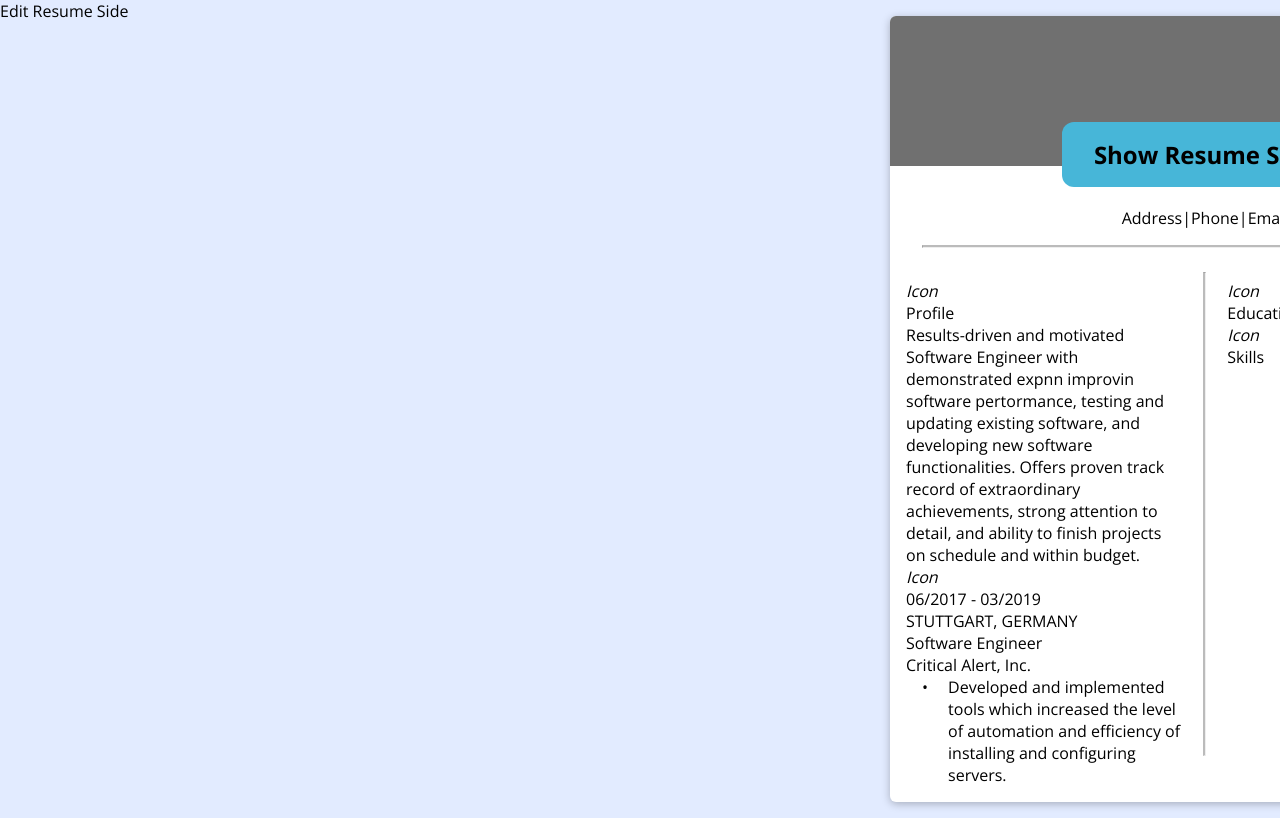
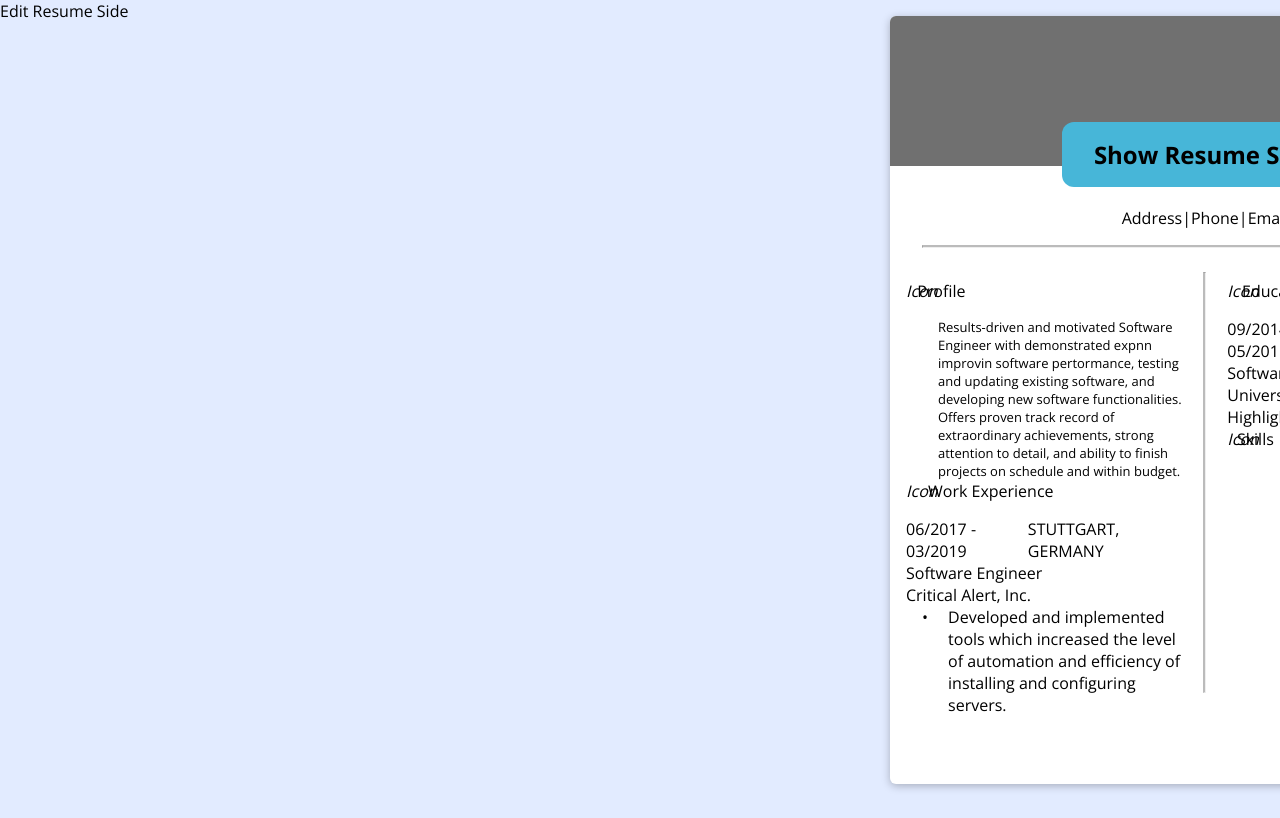
Before and after one commit to K-Mac-Sempreezy/CV, a React (Create React App) app: page / in a window 1280 px wide. Shown: the top 818 px of the page. Built offline with nearby package versions, Linux system fonts and the light colour scheme.

Commit message:
profile.css

```diff
--- a/src/components/ui-elements/icon.css
+++ b/src/components/ui-elements/icon.css
@@ -0,0 +1,5 @@
+/* import icons from somewhere: profile, work experience, education, skills */
+
+.icon {
+  width: 14%;
+}
--- a/src/components/ui-elements/icon.js
+++ b/src/components/ui-elements/icon.js
@@ -1,7 +1,9 @@
 import React from 'react';
 
+import './icon.css';
+
 const Icon = props => {
-  return <i className={`icon ${props.className}`}>Icon</i>;
+  return <i className='icon' icon={props.icon}>Icon</i>;
 };
 
 export default Icon;
--- a/src/components/visual/date-location.js
+++ b/src/components/visual/date-location.js
@@ -1,4 +1,6 @@
 import React from 'react';
+
+import './date-location.css';
 
 const DateLocation = props => {
   return (
--- /dev/null
+++ b/src/components/visual/education.js
@@ -0,0 +1,17 @@
+import React from 'react';
+import DateLocation from './date-location';
+import Title from './title';
+import Name from './name';
+
+const Education = props => {
+  return (
+    <React.Fragment>
+      <DateLocation date={props.date} location={props.location} />
+      <Title title={props.title} />
+      <Name name={props.name} />
+      <div>{props.highlights}</div>
+    </React.Fragment>
+  );
+};
+
+export default Education;
--- a/src/components/visual/heading.js
+++ b/src/components/visual/heading.js
@@ -1,7 +1,7 @@
 import React from 'react';
 
 const Heading = props => {
-  return <div>{props.heading}</div>;
+  return <div>{props.children}</div>;
 };
 
 export default Heading;
--- /dev/null
+++ b/src/components/visual/profile.css
@@ -0,0 +1,4 @@
+.profile {
+  font-size: small;
+  margin-left: 2rem;
+}
--- /dev/null
+++ b/src/components/visual/profile.js
@@ -0,0 +1,9 @@
+import React from 'react';
+
+import './profile.css';
+
+const Profile = props => {
+  return <div className='profile'>{props.text}</div>;
+};
+
+export default Profile;
--- /dev/null
+++ b/src/components/visual/section-heading.css
@@ -0,0 +1,6 @@
+.section-heading {
+  display: flex;
+  flex-direction: row;
+  justify-self: flex-start;
+  margin-bottom: 1rem;
+}
--- a/src/components/visual/section-heading.js
+++ b/src/components/visual/section-heading.js
@@ -2,13 +2,14 @@ import React from 'react';
 
 import Icon from '../ui-elements/icon';
 import Heading from './heading';
+import './section-heading.css';
 
 const SectionHeading = props => {
   return (
-    <React.Fragment>
-      <Icon className={props.icon}/>
-      <Heading>{props.children}</Heading>
-    </React.Fragment>
+    <div className='section-heading'>
+      <Icon icon={props.icon}/>
+      <Heading>{props.section}</Heading>
+    </div>
   );
 };
 
--- a/src/components/visual/show-resume.css
+++ b/src/components/visual/show-resume.css
@@ -48,3 +48,7 @@
 .show__block-right {
   margin: 1rem;
 }
+
+.show__profile-text {
+  margin-left: 2rem;
+}
--- a/src/components/visual/show-resume.js
+++ b/src/components/visual/show-resume.js
@@ -1,13 +1,10 @@
 import React from 'react';
 
-import Icon from '../ui-elements/icon';
-import DateLocation from './date-location';
-import Title from './title';
-import Subtitle from './name';
-// import BulletPoint from './bullet-point';
 import Experience from './experience';
+import Education from './education';
+import SectionHeading from './section-heading';
 import './show-resume.css';
-import SectionHeading from './section-heading';
+import Profile from './profile';
 
 const ShowResume = props => {
   return (
@@ -24,23 +21,19 @@ const ShowResume = props => {
       <hr className='divider__horz' />
       <section className='show__block'>
         <div className='show__block-left'>
-          <div className='show__profile'>
-            <Icon>Profile Icon</Icon>
-            <div>Profile</div>
-            <div>
-              Results-driven and motivated Software Engineer with
-              demonstrated expnn improvin software pertormance,
-              testing and updating existing software, and developing
-              new software functionalities. Offers proven track record
-              of extraordinary achievements, strong attention to
-              detail, and ability to finish projects on schedule and
-              within budget.
-            </div>
+          <div>
+            <SectionHeading icon={'profile'} section={'Profile'} />
+            <Profile
+              text={
+                'Results-driven and motivated Software Engineer with demonstrated expnn improvin software pertormance, testing and updating existing software, and developing new software functionalities. Offers proven track record of extraordinary achievements, strong attention to detail, and ability to finish projects on schedule and within budget.'
+              }
+            />
           </div>
           <div className='show__experience'>
-            <SectionHeading icon={'experience'}>
-              Work Experience
-            </SectionHeading>
+            <SectionHeading
+              icon={'experience'}
+              section={'Work Experience'}
+            />
             <Experience
               date={'06/2017 - 03/2019'}
               location={'STUTTGART, GERMANY'}
@@ -55,19 +48,20 @@ const ShowResume = props => {
         <hr className='divider__vert' />
         <div className='show__block-right'>
           <div className='show__education'>
-            <div>
-              <Icon>Education Icon</Icon>
-              <div>Education</div>
-              <DateLocation>Date/Location</DateLocation>
-              <Title>Degree Title</Title>
-              <Subtitle>School Name</Subtitle>
-            </div>
+            <SectionHeading
+              icon={'education'}
+              section={'Education'}
+            />
+            <Education
+              date={'09/2014 - 05/2015'}
+              location={'OXFORD, UNITED KINGDOM'}
+              title={'Software Engineer'}
+              name={'University of Oxford'}
+              highlights={'Highlights'}
+            />
           </div>
           <div className='show__skills'>
-            <div>
-              <Icon>Skills Icon</Icon>
-              <div>Skills</div>
-            </div>
+            <SectionHeading icon={'skills'} section={'Skills'} />
           </div>
         </div>
       </section>
```
